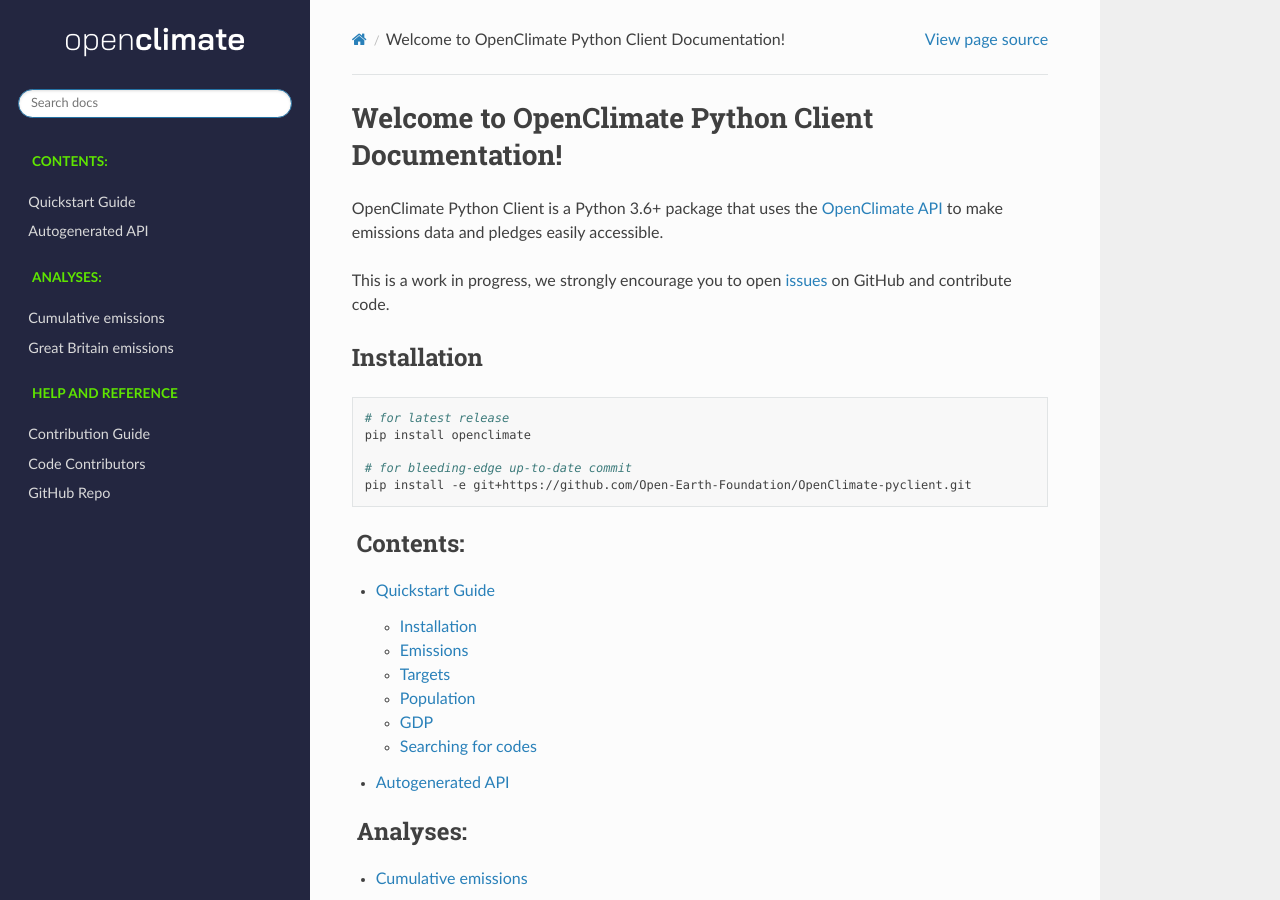
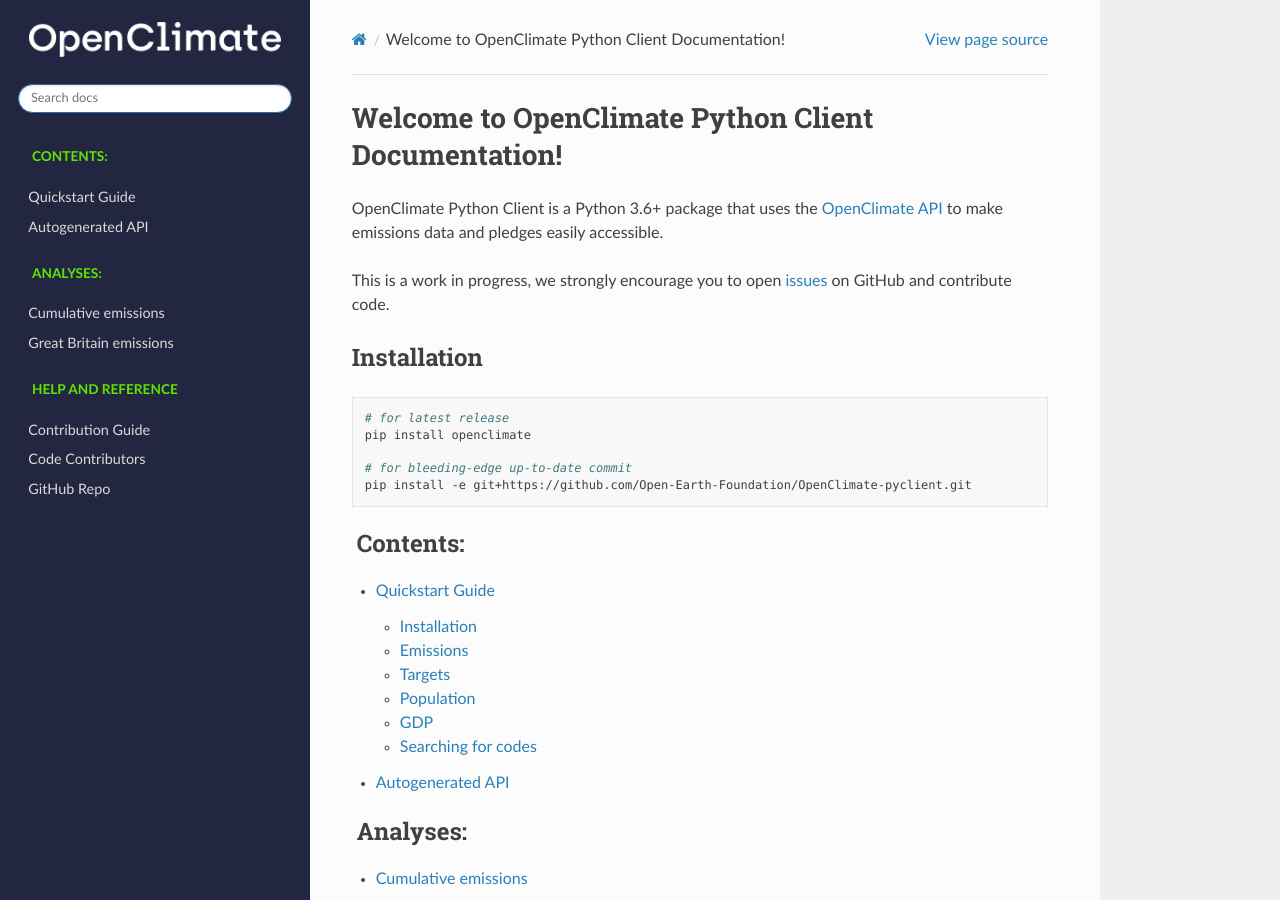
Before and after one commit to Open-Earth-Foundation/OpenClimate-pyclient, a Sphinx documentation site: the page built from docs/index.rst, in a window 1280 px wide and 900 px high. Built offline with Sphinx 7.4.7 and the Read the Docs theme 2.0.0, drawn with Linux system fonts in a browser that asks for light colours.

Commit message:
chore: update OpenClimate logo

```diff
--- a/docs/conf.py
+++ b/docs/conf.py
@@ -67,7 +67,7 @@
 }
 
 # make file (relative to this directory) to place at the top of the sidebar.
-html_logo = "img/OC-Logo_white.png"
+html_logo = "img/OC-Logo.png"
 html_theme = "sphinx_rtd_theme"
 html_static_path = ['_static']
 html_css_files = [
```
Also changed, not shown: docs/img/OC-Logo.png (added).
